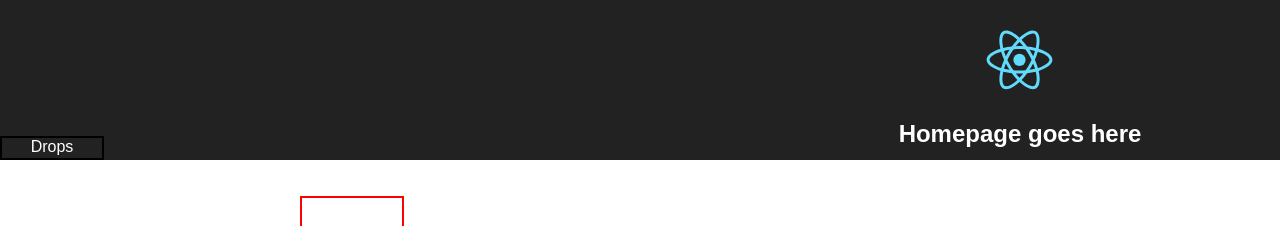
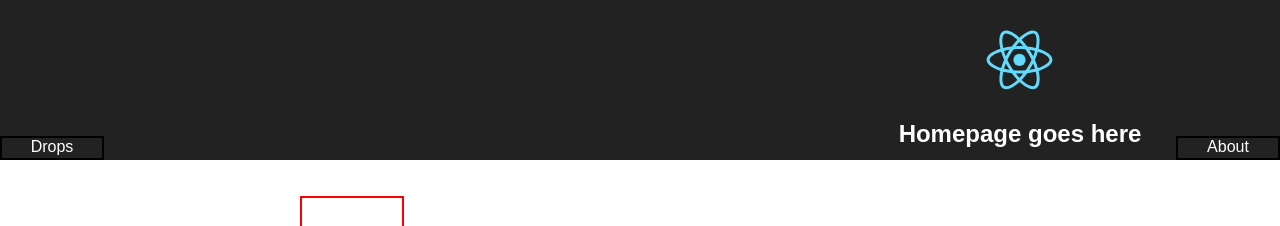
Before and after one commit to tobyjohnston38/test-app, a React (Create React App) app: page / in a window 1280 px wide. Shown: the top 226 px of the page. Built offline with nearby package versions, Linux system fonts and the light colour scheme.

Commit message:
added wip about

```diff
--- /dev/null
+++ b/src/About.js
@@ -0,0 +1,12 @@
+import React, { Component } from 'react';
+import './App.css';
+
+class About extends Component {
+  render() {
+    return (
+        <div className="About">About</div>
+    );
+  }
+}
+
+export default About;
--- a/src/App.css
+++ b/src/App.css
@@ -1,5 +1,14 @@
 .App {
   text-align: center;
+}
+
+.About {
+  width: 100px;
+  height: 20px;
+  border: 2px solid black;
+  color: #FFFFFF;
+  position: absolute; right: 0px; top: 136px;
+  cursor: pointer;
 }
 
 .App-logo {
--- a/src/App.js
+++ b/src/App.js
@@ -2,6 +2,7 @@ import React, { Component } from 'react';
 import logo from './logo.svg';
 import cat from './cat.svg';
 import './App.css';
+import About from './About'
 import Dropdown from './Dropdown'
 import Dropup from './Dropup'
 import Dropleft from './Dropleft'
@@ -19,6 +20,7 @@ class App extends Component {
         <div className="App-cat">
           <img src={cat} className="App-cat" alt="cat" />
         </div>
+          <About />
           <Drops />
           <Dropdown />
           <Dropup />
```
